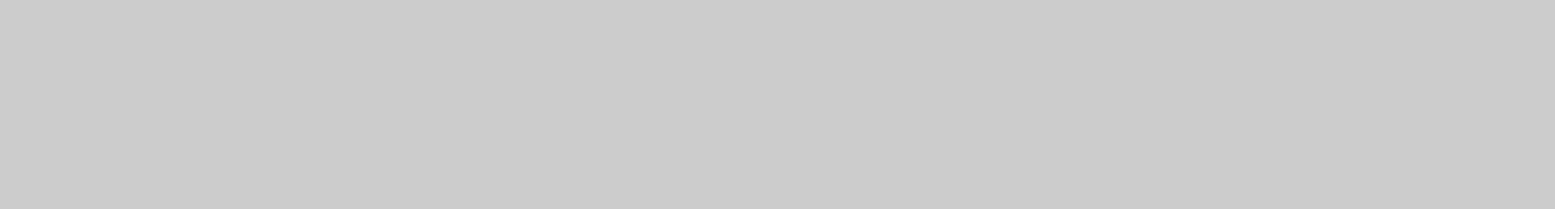
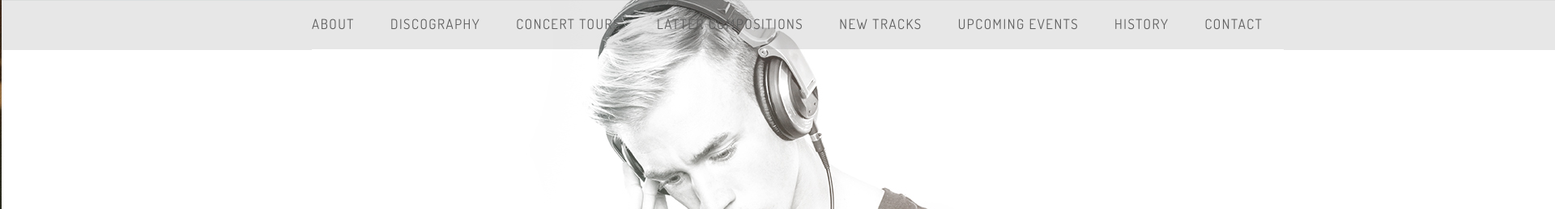
Before and after one commit to Goethe21/Musician, a website: page app/index.html in a window 1280 px wide. Shown: the top 259 px of the page at 81% size, 1920 px wide, since content can reach past the window. Drawn offline with nearby package versions, Linux system fonts and the light colour scheme; files that its build step writes are made by us from their sources.

Commit message:
added header

```diff
--- a/app/index.html
+++ b/app/index.html
@@ -1,19 +1,78 @@
 <!DOCTYPE html>
 <html lang="en">
+
 <head>
     <meta charset="UTF-8">
     <meta name="viewport" content="width=device-width, initial-scale=1.0">
     <meta http-equiv="X-UA-Compatible" content="ie=edge">
     <title>Document</title>
+    <link href="https://fonts.googleapis.com/css?family=Dosis:400,700|Open+Sans:400,700&display=swap" rel="stylesheet">
     <link rel="stylesheet" href="css/libs.min.css">
     <link rel="stylesheet" href="css/style.min.css">
 </head>
+
 <body>
+    <header class="header">
+        <div class="container">
+            <div class="header__inner">
+                <div class="header__menu">
+                    <ul>
+                        <li>
+                            <a href="#">
+                                ABOUT
+                            </a>
+                        </li>
+                        <li>
+                            <a href="#">
+                                DISCOGRAPHY
+                            </a>
+                        </li>
+                        <li>
+                            <a href="#">
+                                Concert tours
+                            </a>
+                        </li>
+                        <li>
+                            <a href="#">
+                                latter compositions
+                            </a>
+                        </li>
+                        <li>
+                            <a href="#">
+                                new tracks
+                            </a>
+                        </li>
+                        <li>
+                            <a href="#">
+                                Upcoming Events
 
+                            </a>
+                        </li>
+                        <li>
+                            <a href="#">
+                                History
+                            </a>
+                        </li>
+                        <li>
+                            <a href="#">
+                                contact
+                            </a>
+                        </li>
+                    </ul>
+                </div>
+
+                <div class="header__logo">
+                    <img src="images/logo.png" alt="">
+                </div>
+            </div>
+        </div>
+
+    </header>
 
 
     <script src="https://ajax.googleapis.com/ajax/libs/jquery/3.4.1/jquery.min.js"></script>
-    <script src="js/libs.min.js" ></script>
-    <script src="js/main.min.js" ></script>
+    <script src="js/libs.min.js"></script>
+    <script src="js/main.min.js"></script>
 </body>
+
 </html>
--- /dev/null
+++ b/app/scss/_global.scss
@@ -0,0 +1,26 @@
+html{
+    box-sizing: border-box;
+}
+*,
+*::before,
+*::after{
+    box-sizing: inherit;
+}
+a{
+    display: inline-block;
+    text-decoration: none;
+}
+ul,
+li{
+    margin: 0;
+    padding: 0;
+    list-style: none;
+}
+body{
+
+}
+.container{
+    max-width: 1260px;
+    margin: 0 auto;
+    padding: 0 15px;
+}
--- /dev/null
+++ b/app/scss/_vars.scss
@@ -0,0 +1,2 @@
+$grey1:#acacac;
+$grey2:#798285;
--- a/app/scss/style.scss
+++ b/app/scss/style.scss
@@ -1,15 +1,59 @@
-html{
+@import 'vars';
+@import 'global';
+
+
+.header{
+    background-image: url(../images/header-bg.jpg);
+    width: 2000px;
+    height: 970px;
     box-sizing: border-box;
+    background-color: rgba(36, 36, 36, .1);
+    overflow: hidden;
 }
-*,
-*::before,
-*::after{
-    box-sizing: inherit;
+.header__inner{
+    width: 1200px;
+    position: relative;
 }
-
-body{
-    background-color: #ccc;
+.header__inner::before,
+.header__inner::after{
+    content: "";
+    background-color: rgba(24, 24, 24, .1);
+    width: 100%;
+    height: 62px;
+    position: absolute;
+    top: 0;
 }
-.box{
-    text-transform: uppercase;
+.header__inner::before{
+    right: 100%;
 }
+.header__inner::after{
+    left: 100%;
+}
+.header__menu{
+    display: flex;
+    justify-content: space-between;
+    align-items: center;
+    height: 61px;
+    background-color: rgba(24, 24, 24, .1);
+    li{
+        display: inline-block;
+        letter-spacing: 1.5px;
+        & + li{
+            margin-left: 40px;
+            text-transform: uppercase;
+            text-decoration: none;
+        }
+    }
+    a{
+        font-size: 17px;
+        font-family: 'Dosis', sans-serif;
+        font-weight: 400;
+        color:#606060;
+    }
+}
+.header__logo{
+    padding: 220px 0 0;
+    display: flex;
+    justify-content: center;
+    align-items: center;
+}
--- a/gulpfile.js
+++ b/gulpfile.js
@@ -8,7 +8,7 @@ let gulp = require('gulp'),
     cssmin = require('gulp-cssmin');
 
 gulp.task('sass', function(){
-    return gulp.src('app/scss/style.scss')
+    return gulp.src('app/scss/**/*.scss')
         .pipe(sass({outputStyle: 'compressed'}))
         .pipe(rename({suffix : '.min'}))
         .pipe(autoprefixer({
@@ -58,7 +58,7 @@ gulp.task('browser-sync', function() {
 });
 
 gulp.task('watch', function(){
-    gulp.watch('app/scss/style.scss', gulp.parallel('sass'))
+    gulp.watch('app/scss/**/*.scss', gulp.parallel('sass'))
     gulp.watch('app/*.html', gulp.parallel('html'))
     gulp.watch('app/js/*.js', gulp.parallel('js'))
 });
```
Also changed, not shown: app/images/header-bg.jpg (added), app/images/logo.png (added).
